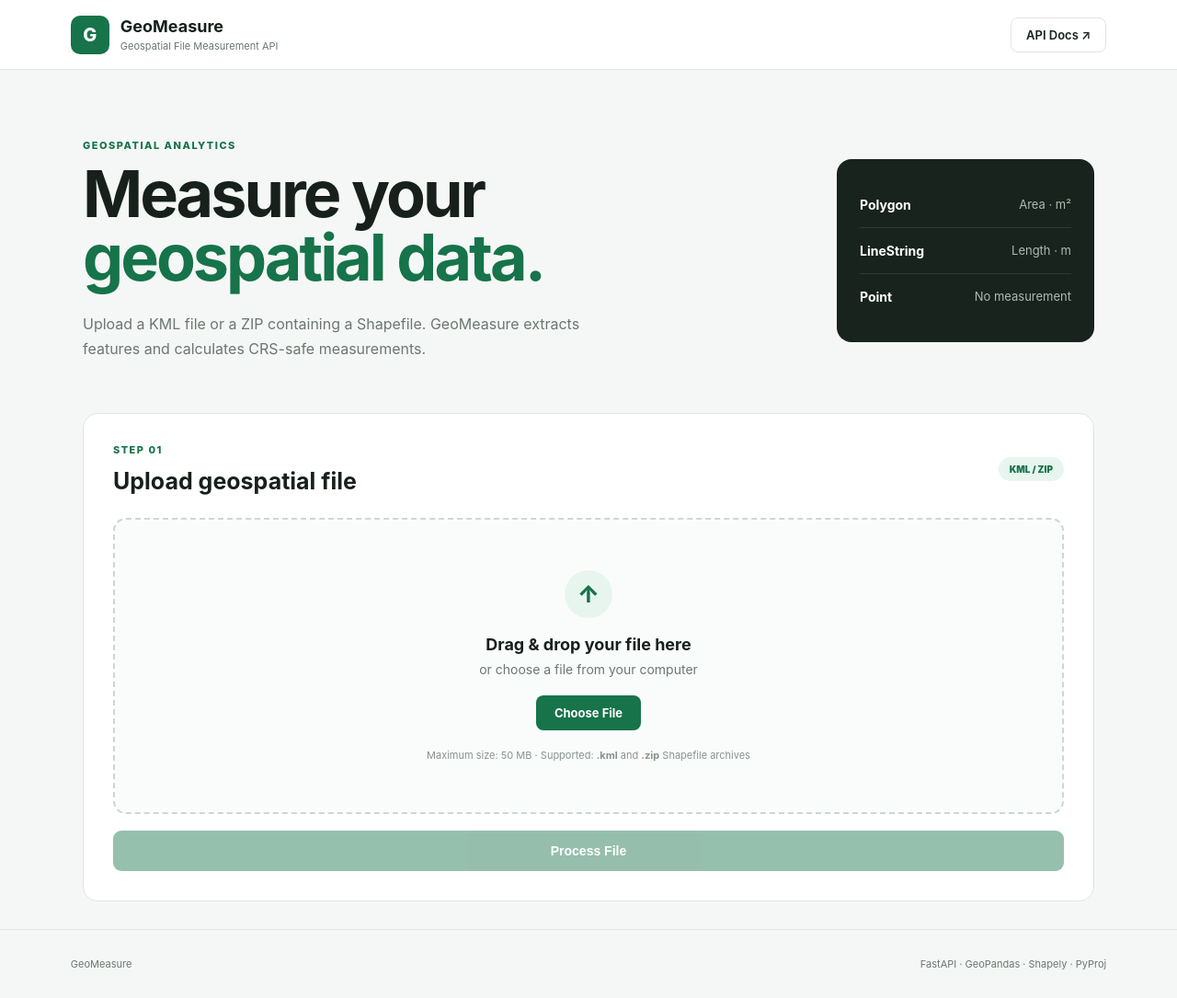
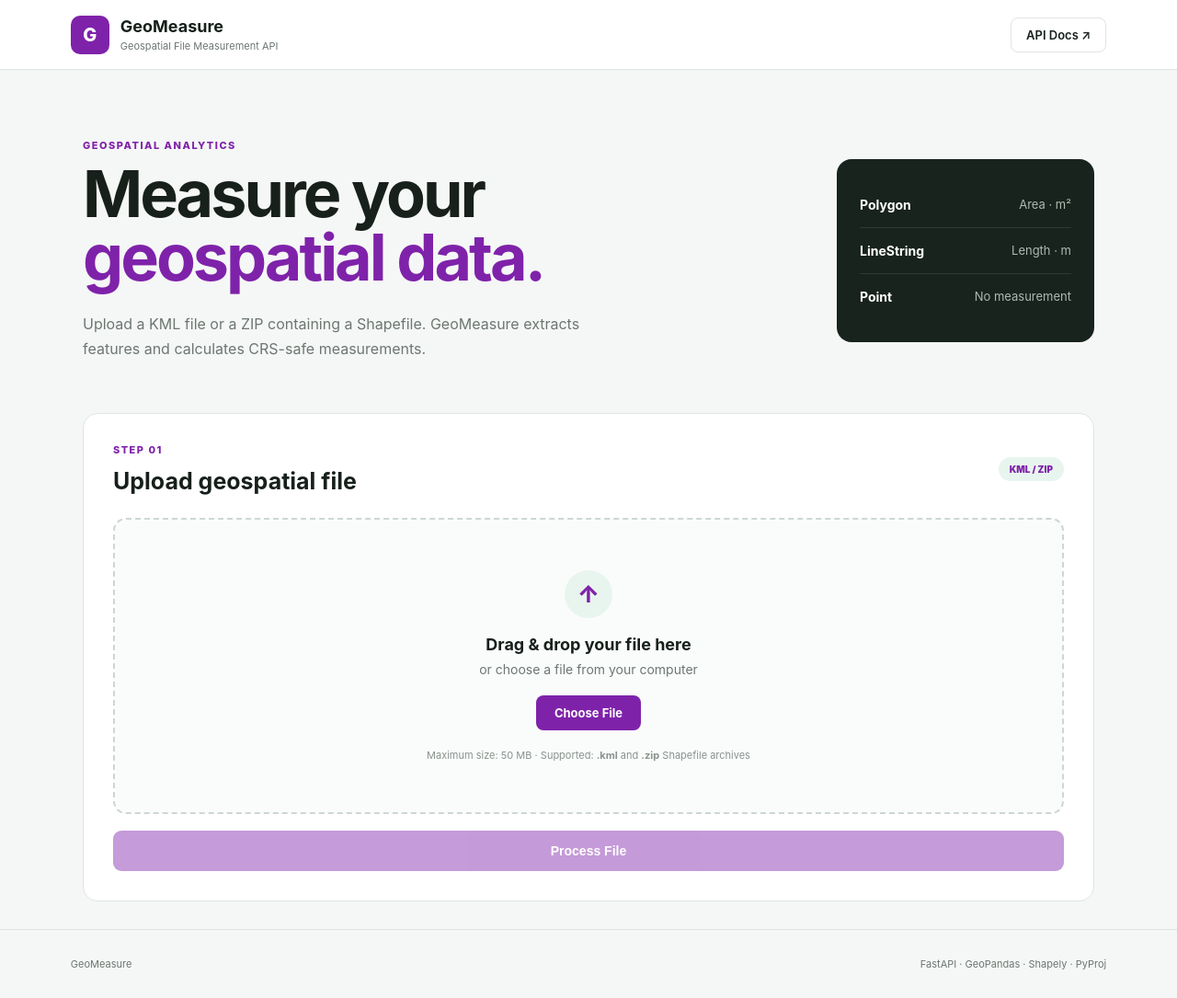
Before and after one commit to JAI-REX/geospatial-file-measurement-api, a FastAPI app: page / in a window 1280 px wide. Shown: the whole page at 92% size. Run offline with FastAPI, Linux system fonts and the light colour scheme.

Commit message:
colour_change

```diff
--- a/app/static/css/style.css
+++ b/app/static/css/style.css
@@ -9,7 +9,7 @@
   --text: #17201b;
   --muted: #6d7771;
   --border: #dfe5e1;
-  --green: #16734a;
+  --green: #7f22aa;
   --green-dark: #0f5737;
   --green-light: #e8f5ee;
   --danger: #b42318;
```
